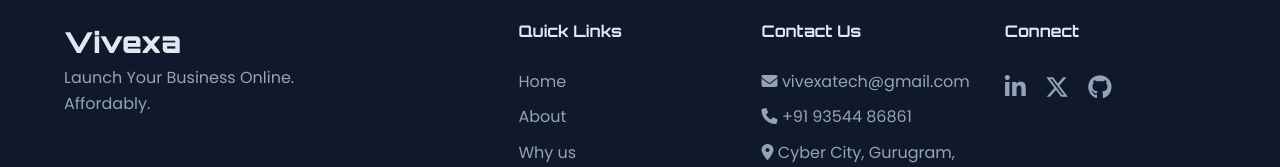
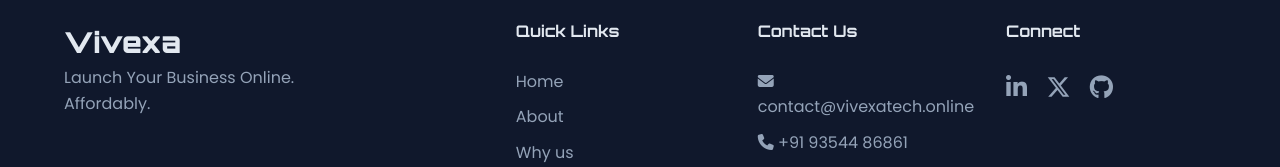
Before and after one commit to VivexaTech/Vivexa-Tech, a plain HTML site: page VivexaTech/service.html in a window 1280 px wide. Shown: the part 4100-4267 px from the top of the page. Drawn offline with nearby package versions, Linux system fonts and the light colour scheme.

Commit message:
Update service.html

```diff
--- a/VivexaTech/service.html
+++ b/VivexaTech/service.html
@@ -4,7 +4,7 @@
 <meta charset="UTF-8">
 <meta name="viewport" content="width=device-width, initial-scale=1.0">
 <title>Vivexa Tech | Our Services</title>
-<meta name="description" content="Vivexa Tech helps new businesses and startups in Gurugram grow with affordable, professional websites. Get your business online with our packages starting at just ₹1499.">
+<meta name="description" content="Vivexa Tech helps new businesses and startups in Gurugram grow with affordable, professional websites. Get your business online with our packages starting at just ₹1999.">
 <meta name="keywords" content="affordable website, low cost website, website for new business, web design, gurugram, vivexa tech, startup website, business website,web development company in Gurugram, website design company in Gurugram, web development services Gurugram, best web development company in Gurugram, top web development company Gurgaon, e-commerce website development Gurugram, app development company in Gurugram, software development company Gurugram, hire web developer in Gurugram, affordable website design Gurugram, web designers near me, web development agency near me, local web development services, IT companies in Gurugram for web development, how much does a website cost in Gurugram, best web development for startups in Gurugram, how to choose a web development company in Gurgaon, e-commerce solutions for small business Gurugram, website redesign services Gurugram, local SEO services Gurugram, Vivexa Tech, Vivexa Tech Gurugram, Vivexa Tech reviews, Vivexa Tech web development, Vivexa Tech contact">
 <meta name="author" content="Vivexa Tech">
 <meta name="robots" content="index, follow">
@@ -387,7 +387,7 @@
             <div class="footer-column">
                 <h4>Contact Us</h4>
                 <ul>
-                    <li><i class="fa-solid fa-envelope"></i> <a href="mailto:vivexatech@gmail.com">vivexatech@gmail.com</a></li>
+                    <li><i class="fa-solid fa-envelope"></i> <a href="mailto:contact@vivexatech.online">contact@vivexatech.online</a></li>
                     <li><i class="fa-solid fa-phone"></i> <a href="tel:+919354486861">+91 93544 86861</a></li>
                     <li><i class="fa-solid fa-location-dot"></i> Cyber City, Gurugram, India</li>
                 </ul>
@@ -410,7 +410,7 @@
             <button class="close-popup" aria-label="Close form">&times;</button>
             <h3>Let's Build Your Vision.</h3>
             <p>Tell us about your project, and we'll reply within 24 hours.</p>
-            <form action="https://formsubmit.co/vivexatech@gmail.com" method="POST">
+            <form action="https://formsubmit.co/contact@vivexatech.online" method="POST">
                 <input type="hidden" name="_captcha" value="false">
                 <input type="hidden" name="_next" value="https://www.vivexatech.online/thanks.html">
                 <div class="form-group"><label for="name">Full Name</label><input type="text" id="name" name="name" required></div>
```
